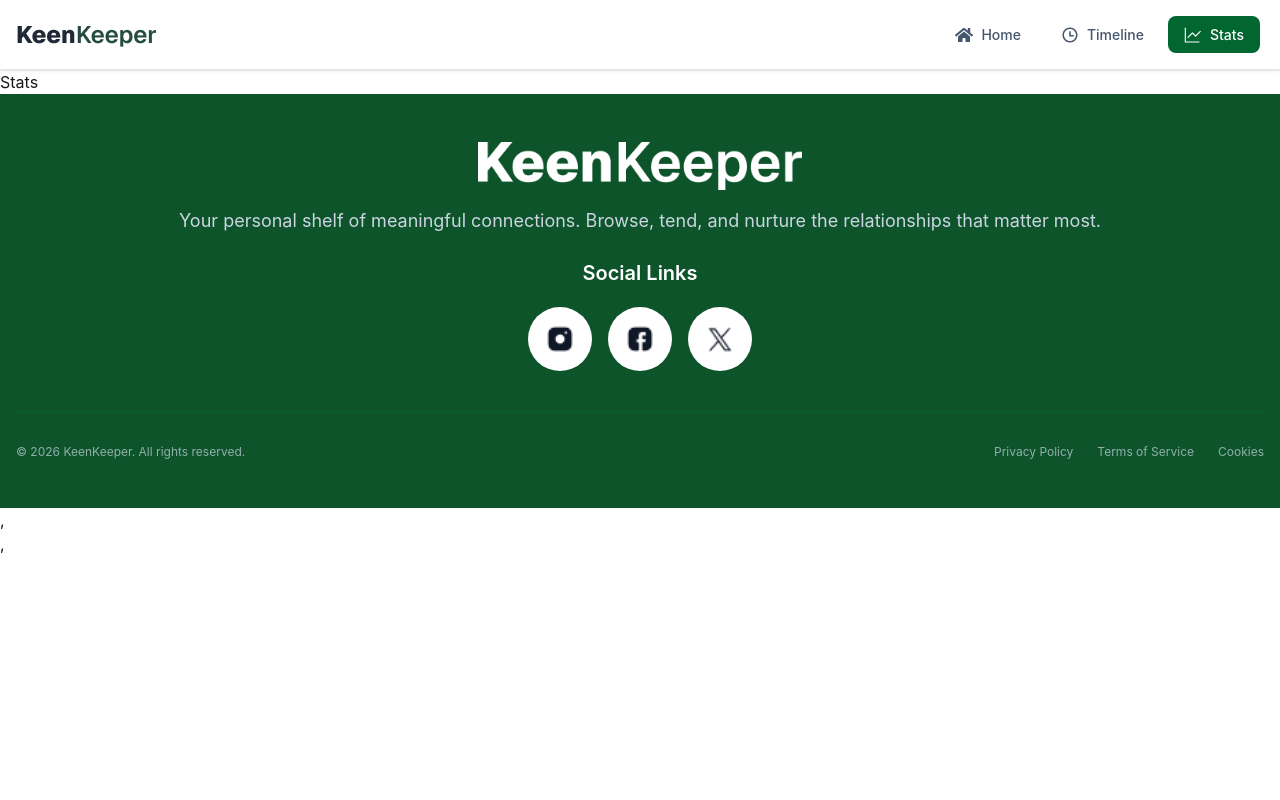
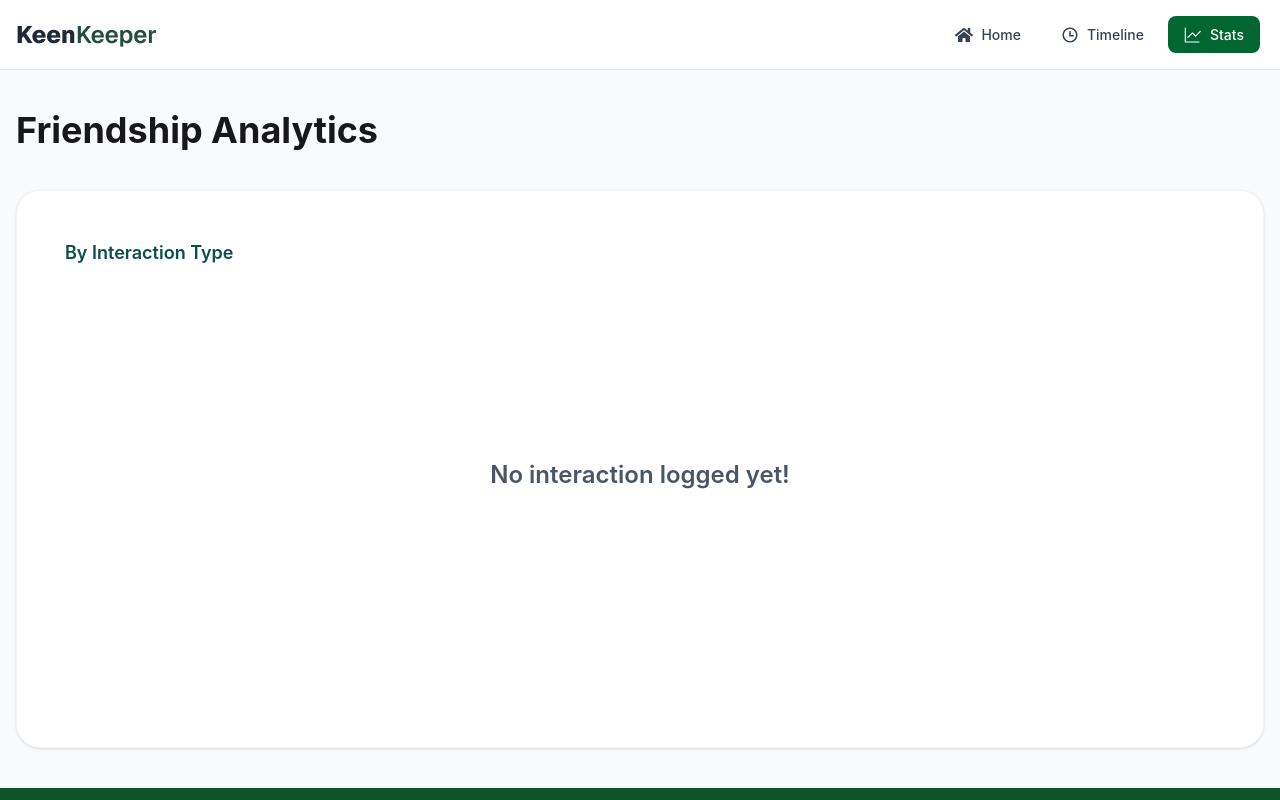
Before and after one commit to SadAfrin/PH-A7-keen-keeper, a React (Vite) app: page /stats in a window 1280 px wide. Shown: the top 800 px of the page. Built offline with nearby package versions, Linux system fonts and the light colour scheme.

Commit message:
stats page designed

```diff
--- a/package.json
+++ b/package.json
@@ -16,6 +16,7 @@
     "react-icons": "^5.6.0",
     "react-router": "^7.14.0",
     "react-toastify": "^11.0.5",
+    "recharts": "^3.8.1",
     "tailwindcss": "^4.2.2"
   },
   "devDependencies": {
--- a/src/components/shared/navbar/Navbar.jsx
+++ b/src/components/shared/navbar/Navbar.jsx
@@ -10,7 +10,7 @@ const Navbar = () => {
         `flex items-center gap-2 px-4 py-2 rounded-lg font-medium transition-all ${
             isActive
             ? "bg-green-800 text-white"
-            : "text-slate-600 hover:bg-green-100 hover:text-green-800"
+            : "text-gray-700 hover:bg-green-100 hover:text-green-800"
         }`;
 
     const links = (
--- a/src/pages/friendDetails/FriendDetails.jsx
+++ b/src/pages/friendDetails/FriendDetails.jsx
@@ -1,4 +1,4 @@
-import React, { useEffect } from 'react';
+import React from 'react';
 import { useLoaderData, useParams } from 'react-router';
 import { toast } from 'react-toastify';
 
--- /dev/null
+++ b/src/pages/stats/Stats.jsx
@@ -0,0 +1,78 @@
+import React from 'react';
+import { useLoaderData } from 'react-router';
+import { PieChart, Pie, Legend, Tooltip } from 'recharts';
+
+const Stats = () => {
+    const activities = useLoaderData() || [];
+
+    let textCount = 0;
+    let callCount = 0;
+    let videoCount = 0;
+
+    activities.forEach(item => {
+        if (item.category === 'Text') {
+            textCount++;
+        } else if (item.category === 'Call') {
+            callCount++;
+        } else if (item.category === 'Video') {
+            videoCount++;
+        }
+    });
+
+    // Purple-500, Teal-900, Emerald-500
+    const chartData = [
+        { name: 'Call', value: callCount, fill: '#134e4a' },
+        { name: 'Text', value: textCount, fill: '#8b5cf6' },
+        { name: 'Video', value: videoCount, fill: '#10b981' },
+
+    ];
+
+    const hasData = textCount > 0 || callCount > 0 || videoCount > 0;
+
+
+
+    return (
+        <div className='bg-gray-50'>
+            <div className="container mx-auto max-w-7xl py-10 px-4">
+                <h2 className="text-4xl font-bold mb-10 text-Gray-800">Friendship Analytics</h2>
+
+                <div className="bg-white p-6 md:p-12 rounded-3xl shadow-sm border border-gray-100 mx-auto pb-8">
+                    <h3 className="text-lg font-semibold text-teal-900 mb-8">By Interaction Type</h3>
+
+                    <div className="h-[400px] w-full flex justify-center items-center pb-12">
+                        {/* Jodi data thake tahole chart dekhabe*/}
+                        {hasData ? (
+                            <PieChart style={{ width: '100%', maxWidth: '500px', maxHeight: '80vh', aspectRatio: 1 }}>
+                                <Pie
+                                    data={chartData}
+                                    cx="50%"
+                                    cy="50%"
+                                    innerRadius="55%"
+                                    outerRadius="72%"
+                                    cornerRadius="10%"
+                                    paddingAngle={3}
+                                    dataKey="value"
+                                    isAnimationActive={true}
+                                />
+                                <Tooltip />
+                                <Legend
+                                    iconType="circle"
+                                    formatter={(value) => (
+                                        <span className="text-gray-600 font-medium mr-10">{value}</span>
+                                    )}
+                                />
+                            </PieChart>
+                        ) : (
+                            /* Jodi data na thake */
+                            <div className="text-center">
+                                <p className="text-2xl text-gray-600 font-semibold">No interaction logged yet!</p>
+                            </div>
+                        )}
+                    </div>
+                </div>
+            </div>
+        </div>
+    );
+};
+
+export default Stats;
--- a/src/pages/timeline/Timeline.jsx
+++ b/src/pages/timeline/Timeline.jsx
@@ -8,7 +8,6 @@ import { IoVideocamOutline } from "react-icons/io5";
 const Timeline = () => {
     const allActivities = useLoaderData() || [];
 
-    // Filtering state
     const [filter, setFilter] = useState('All');
 
     // Filter logic
--- a/src/routes/Routes.jsx
+++ b/src/routes/Routes.jsx
@@ -5,6 +5,7 @@ import Home from "../pages/home/Home";
 import FriendDetails from "../pages/friendDetails/FriendDetails";
 import Timeline from "../pages/timeline/Timeline";
 import { getAllFromLocalDB } from "../utils/localDB";
+import Stats from "../pages/stats/Stats";
 
 export const router = createBrowserRouter([
   {
@@ -28,12 +29,13 @@ export const router = createBrowserRouter([
         path: "timeline",
         element: <Timeline />,
         loader: () => {
-        return getAllFromLocalDB();
-      }
+        return getAllFromLocalDB();}
       },
       {
         path: "stats",
-        element: <div>Stats</div>
+        element: <Stats />,
+        loader: () => {
+        return getAllFromLocalDB();}
       },
       {
         path: "friendDetails/:friendParamId",
```
Also changed, not shown: 1 other file (tests, documents, lock files or other folders).
